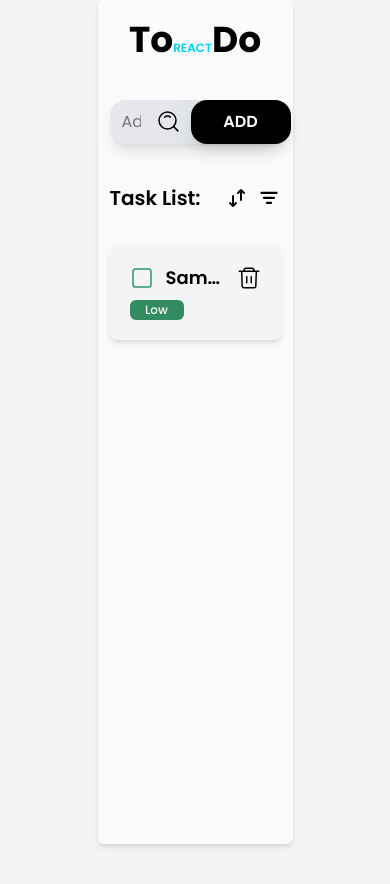
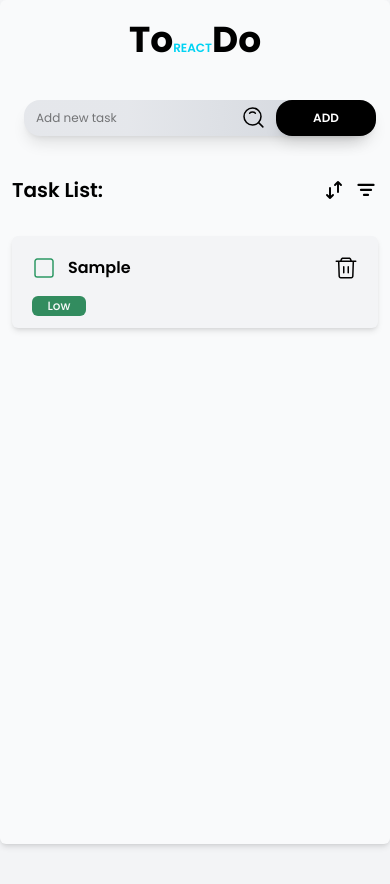
Before and after one commit to Zonda6996/To-React-Do, a React (Vite) app: page / in a window 390 px wide. Both pictures are taken after typing "Sample" into the empty fields and a click on the button "ADD". Built offline with nearby package versions, Linux system fonts and the light colour scheme.

Commit message:
Responsive design added

```diff
--- a/src/App.jsx
+++ b/src/App.jsx
@@ -4,7 +4,7 @@ import TodoListHeader from './features/todos/TodoListHeader'
 
 function App() {
 	return (
-		<div className='px-3 py-5 mx-auto mb-10 rounded-md shadow-md min-h-svh mt max-w-1/2 bg-gray-50'>
+		<div className='max-w-full px-3 py-5 mx-auto mb-10 rounded-md shadow-md min-h-svh md:max-w-2/3 lg:max-w-1/2 bg-gray-50'>
 			<h1 className='text-4xl font-bold text-center'>
 				To
 				<span className='text-xs font-semibold uppercase text-cyan-400'>
--- a/src/features/todos/AddTodoForm.jsx
+++ b/src/features/todos/AddTodoForm.jsx
@@ -42,7 +42,7 @@ function AddTodoForm() {
 	}, [searchQuery])
 
 	return (
-		<div className='flex flex-col items-center justify-center'>
+		<div className='flex flex-col items-center justify-center px-3 text-xs sm:text-base'>
 			<form className='relative flex flex-row items-center justify-center w-full max-w-[500px]'>
 				<AnimatePresence>
 					{search ? (
--- a/src/features/todos/TodoListItem.jsx
+++ b/src/features/todos/TodoListItem.jsx
@@ -37,7 +37,7 @@ const TodoListItem = memo(function TodoListItem({ todo }) {
 	}
 
 	const todoClass = clsx(
-		'relative px-5 py-5 text-lg group font-semibold transition-colors rounded-md shadow-md ',
+		'relative px-5 py-3 sm:py-5 text-lg group font-semibold transition-colors rounded-md shadow-md ',
 		{
 			'bg-gray-100':
 				(!todo.completed && hovered.id !== todo.id) ||
@@ -58,14 +58,13 @@ const TodoListItem = memo(function TodoListItem({ todo }) {
 
 	return (
 		<li className={todoClass}>
-			<div className='flex items-center justify-between w-full'>
-				<div className='flex flex-col'>
-					<div className='flex items-center min-w-0 pr-3 space-x-3'>
+			<div className='flex items-center justify-between w-full gap-2 py-2'>
+				<div className='flex items-center flex-1 min-w-0 gap-3 text-base sm:text-lg'>
 					<button
 						onClick={() => dispatch(completeTodo(todo.id))}
 						onMouseEnter={() => setHovered({ type: 'checkbox', id: todo.id })}
 						onMouseLeave={() => setHovered({ type: null, id: null })}
-							className='cursor-pointer'
+						className='cursor-pointer shrink-0'
 					>
 						<img
 							src={getCheckboxSrc()}
@@ -73,9 +72,10 @@ const TodoListItem = memo(function TodoListItem({ todo }) {
 							className='w-6 transition-colors rounded-sm hover:bg-green-600/30'
 						/>
 					</button>
+
 					{editingId === todo.id ? (
 						<input
-								className='w-[635px] focus:outline-0 active:outline-0'
+							className='w-full bg-transparent focus:outline-0 active:outline-0'
 							type='text'
 							ref={inputRef}
 							value={newName}
@@ -85,21 +85,18 @@ const TodoListItem = memo(function TodoListItem({ todo }) {
 						/>
 					) : (
 						<p
-								className={
-									todo.completed
-										? 'line-through flex-1 truncate'
-										: 'flex-1 truncate max-w-[635px]'
-								}
+							className={`truncate min-w-0 flex-1 cursor-pointer ${
+								todo.completed ? 'line-through text-light-gray' : ''
+							}`}
 							onClick={() => handleEditClick(todo)}
 						>
 							{todo.name}
 						</p>
 					)}
 				</div>
-				</div>
-				<div className='flex flex-col items-center space-x-4'>
+
 				<button
-						className='cursor-pointer'
+					className='cursor-pointer shrink-0'
 					onClick={() => dispatch(deleteTodo(todo.id))}
 					onMouseEnter={() => setHovered({ type: 'trashIcon', id: todo.id })}
 					onMouseLeave={() => setHovered({ type: null, id: null })}
@@ -110,7 +107,7 @@ const TodoListItem = memo(function TodoListItem({ todo }) {
 					/>
 				</button>
 			</div>
-			</div>
+
 			<div className='flex gap-2 items-baseline-last'>
 				<DueInfo
 					dueDate={todo.dueDate}
```
Lines whose indentation alone changed are shown as unchanged.
